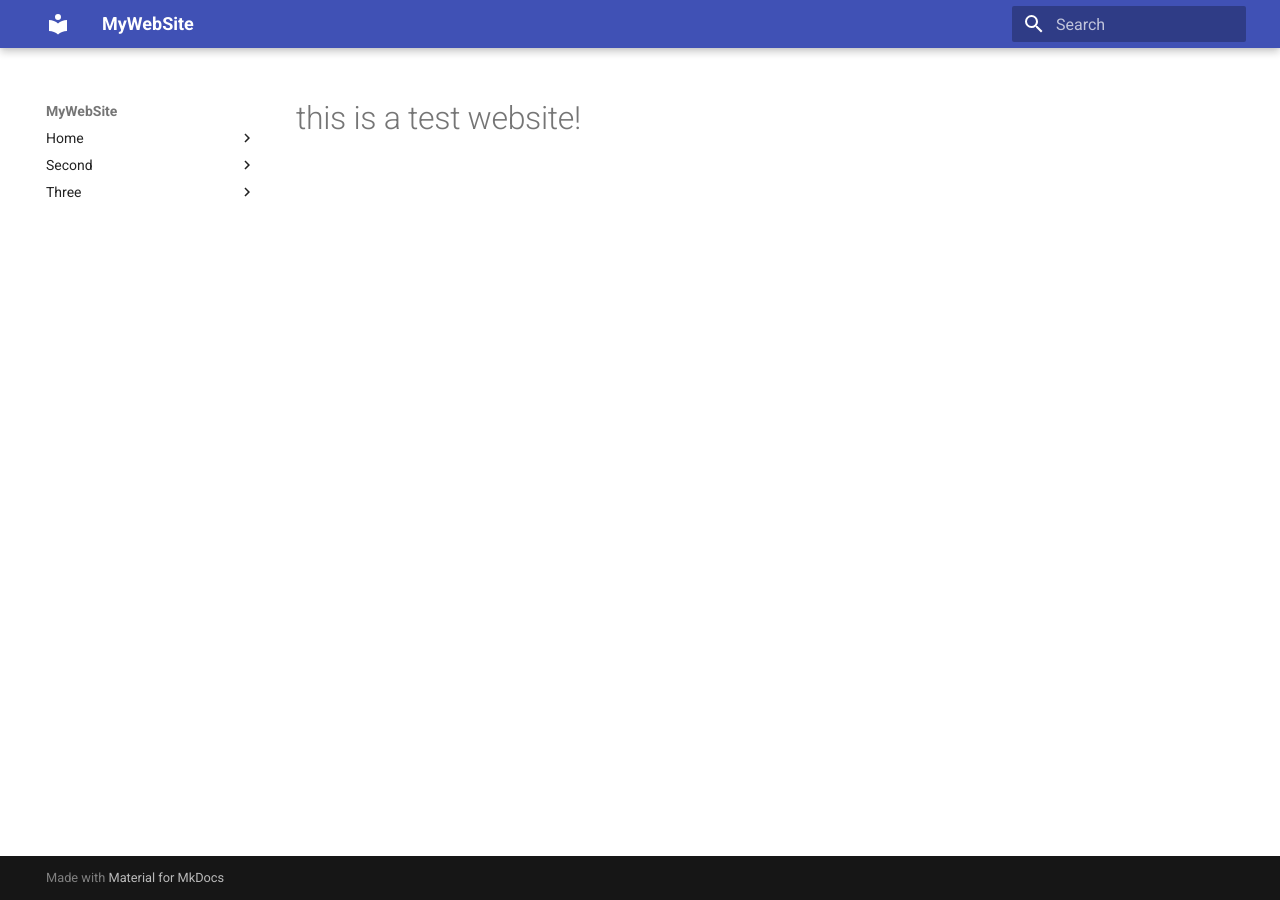
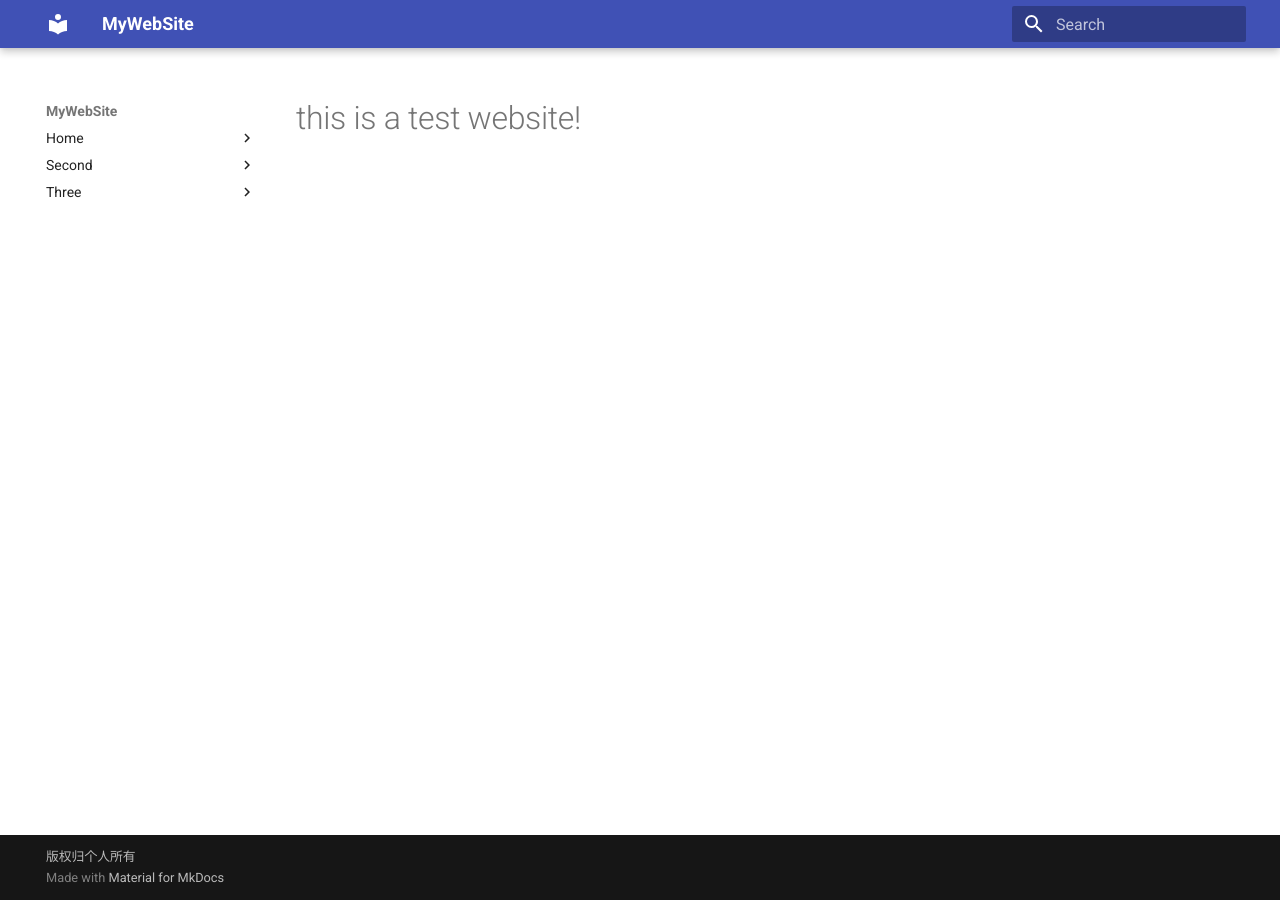
Before and after one commit to bertreyking/bertreyking.github.io, an MkDocs documentation site: the page built from docs/index.md, in a window 1280 px wide. Built offline with MkDocs 1.6.1 and Material for MkDocs 9.7.7, drawn with Linux system fonts in a browser that asks for light colours.

Commit message:
Update mkdocs.yml

```diff
--- a/mkdocs.yml
+++ b/mkdocs.yml
@@ -1,5 +1,8 @@
 site_name: MyWebSite
-site_url: https://github.com/bertreyking/bertreyking.github.io/
+site_url: 'https://bertreyking.github.io/'
+site_author: 'weibing.ma'
+site_description: '个人事件记录'
+copyright: '版权归个人所有'
 
 nav:
     - Home:
```
